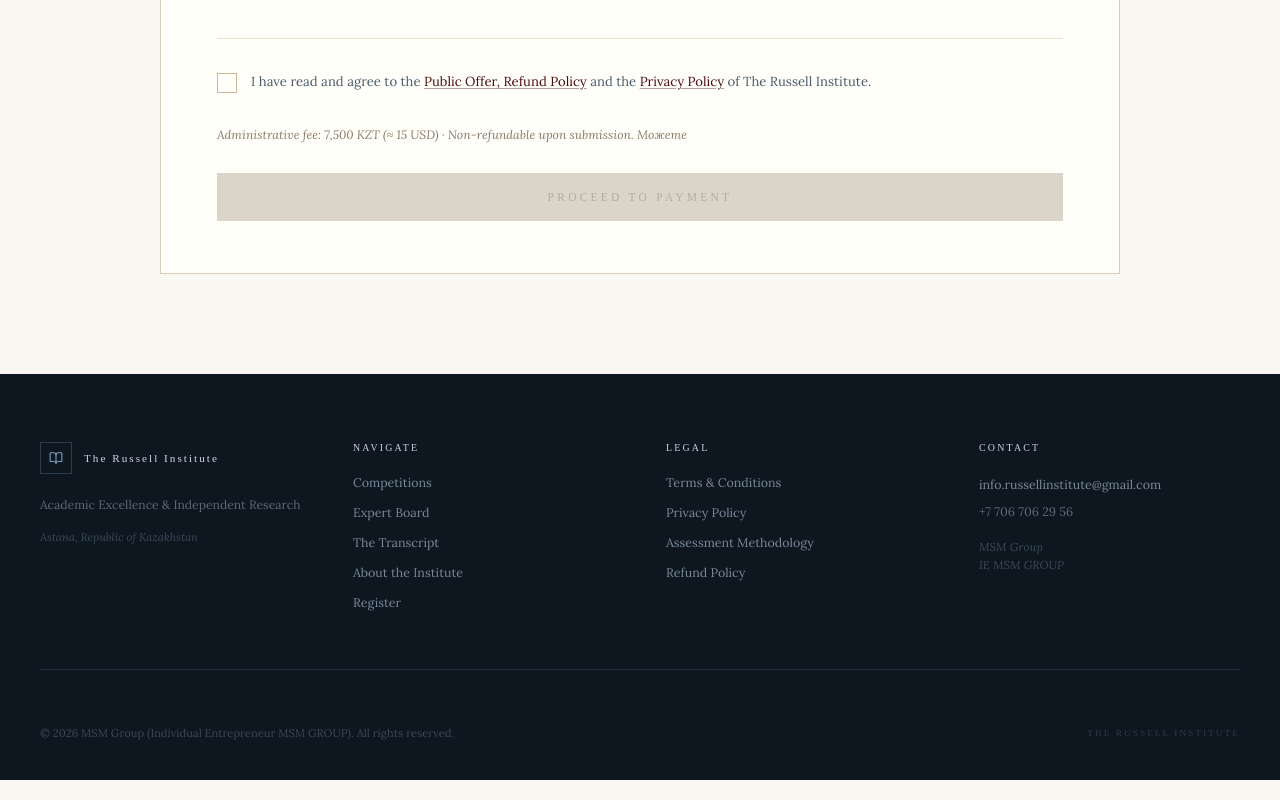
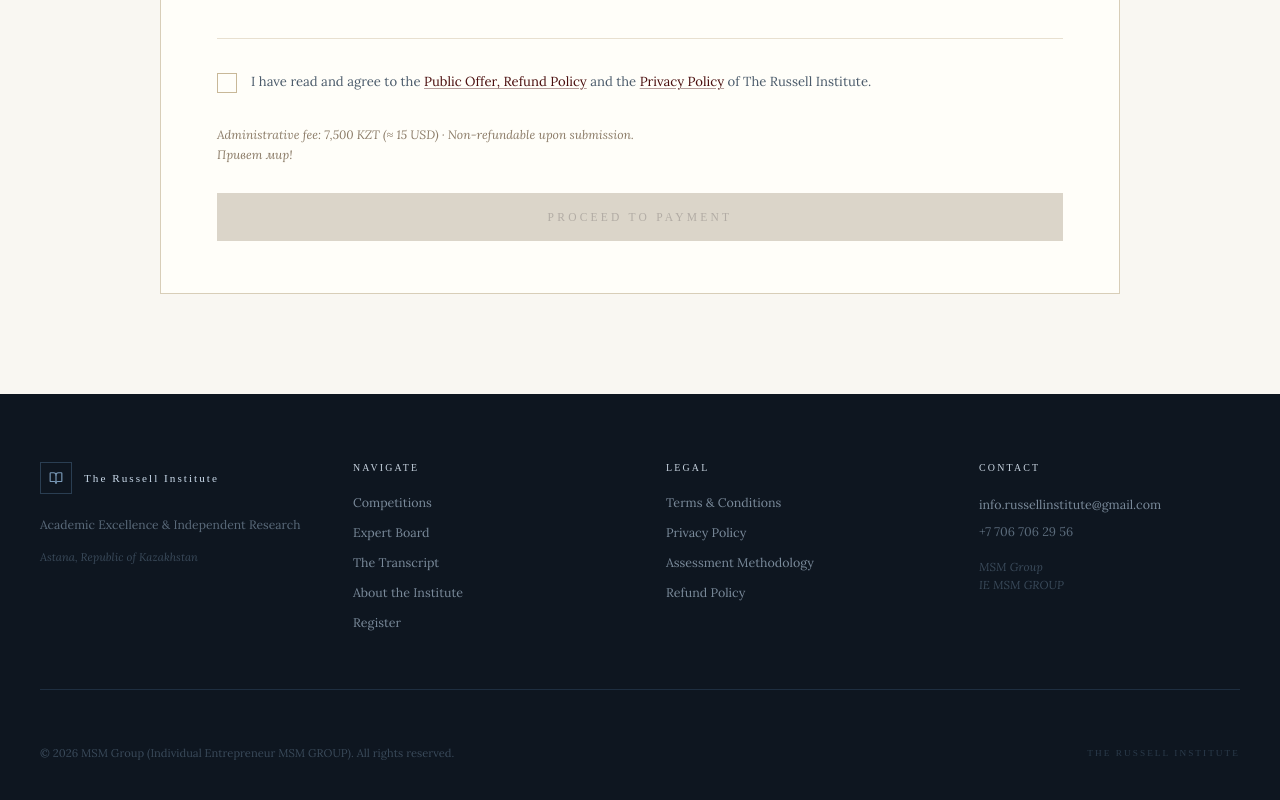
Before and after one commit to sultanmedressov1/russell-institute, a React (Vite) app: page / in a window 1280 px wide. Shown: the part 5095-5895 px from the top of the page. Built offline with nearby package versions, Linux system fonts and the light colour scheme; a web font is replaced by a local one.

Commit message:
обновление

```diff
--- a/src/App.jsx
+++ b/src/App.jsx
@@ -180,7 +180,7 @@
     errLegal:    { en: "You must accept the terms to proceed.",     ru: "Для продолжения необходимо принять условия." },
     btnPay:      { en: "Proceed to Payment",             ru: "Перейти к оплате" },
     btnDisabled: { en: "Accept terms to continue",       ru: "Примите условия для продолжения" },
-    feeNote:     { en: "Administrative fee: 7,500 KZT (≈ 15 USD) · Non-refundable upon submission. \n Можете", ru: "Административный взнос: 7,500 KZT (≈ 15 USD) · Не подлежит возврату после подачи." },
+    feeNote:     { en: "Administrative fee: 7,500 KZT (≈ 15 USD) · Non-refundable upon submission.\nПривет мир!", ru: "Административный взнос: 7,500 KZT (≈ 15 USD) · Не подлежит возврату после подачи." },
   },
   modal: {
     title:      { en: "Payment Instructions", ru: "Инструкции по оплате" },
@@ -859,7 +859,7 @@
               )}
             </div>
 
-            <p style={{ fontFamily: "'Lora',serif", fontSize: "0.76rem", color: "#8A7A66", fontStyle: "italic", marginBottom: 28, lineHeight: 1.65 }}>
+            <p style={{ fontFamily: "'Lora',serif", fontSize: "0.76rem", color: "#8A7A66", fontStyle: "italic", marginBottom: 28, lineHeight: 1.65, whiteSpace: "pre-line" }}>
               {t(c.feeNote, lang)}
             </p>
 
```
